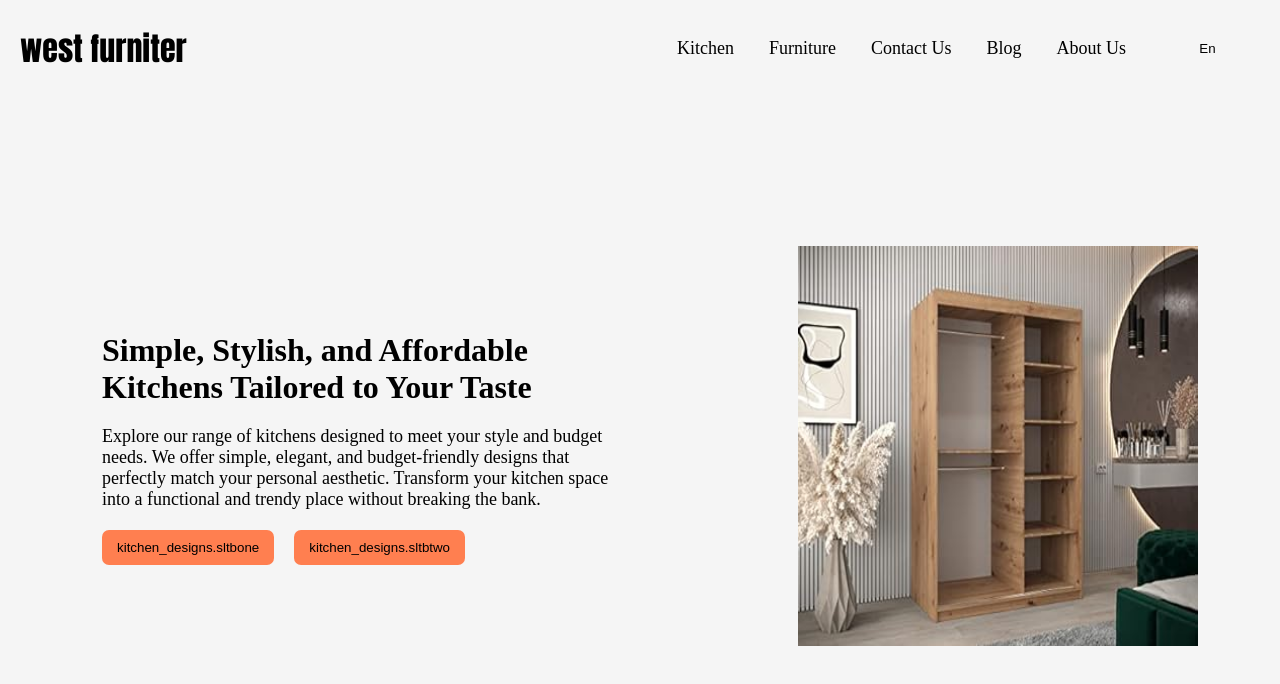
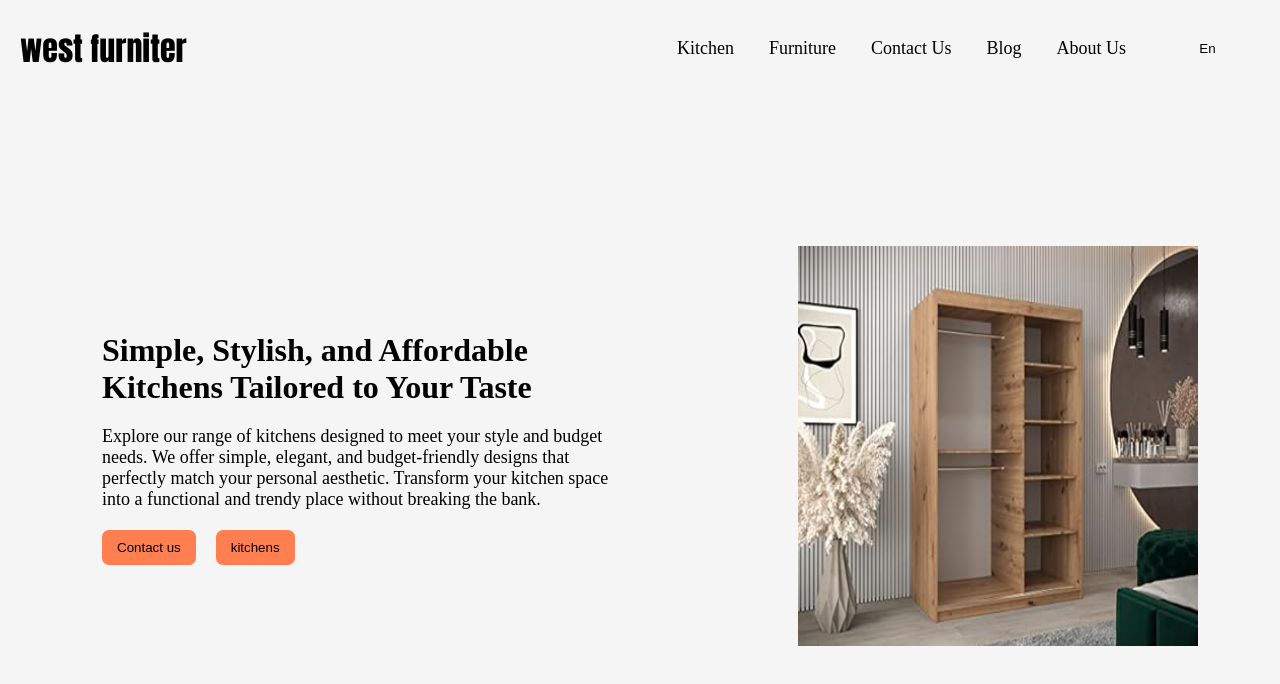
Before and after one commit to bardockAnes/western-furniture, a Next.js app: page /en in a window 1280 px wide. Shown: the top 684 px of the page. Built offline with nearby package versions, Linux system fonts and the light colour scheme.

Commit message:
more editing the buttons

```diff
--- a/messages/ar.json
+++ b/messages/ar.json
@@ -56,6 +56,8 @@
   },
   "kitchen_designs": {
     "title": "مطابخ بسيطة وأنيقة وبأسعار معقولة تلبي ذوق الزبون",
-    "details": "اكتشف مجموعتنا من المطابخ المصممة لتلبية احتياجاتك في الأناقة والميزانية. نقدم تصاميم بسيطة وأنيقة ومناسبة تمامًا لذوقك الشخصي. حول مساحة المطبخ الخاصة بك إلى مكان عملي وعصري دون أن تضطر لدفع ثمن باهظ."
+    "details": "اكتشف مجموعتنا من المطابخ المصممة لتلبية احتياجاتك في الأناقة والميزانية. نقدم تصاميم بسيطة وأنيقة ومناسبة تمامًا لذوقك الشخصي. حول مساحة المطبخ الخاصة بك إلى مكان عملي وعصري دون أن تضطر لدفع ثمن باهظ.",
+    "buttonone": "إتصل بنا",
+    "buttontwo": "المطابخ"
   }
 }
--- a/messages/en.json
+++ b/messages/en.json
@@ -57,6 +57,8 @@
   },
   "kitchen_designs": {
     "title": "Simple, Stylish, and Affordable Kitchens Tailored to Your Taste",
-    "details": "Explore our range of kitchens designed to meet your style and budget needs. We offer simple, elegant, and budget-friendly designs that perfectly match your personal aesthetic. Transform your kitchen space into a functional and trendy place without breaking the bank."
+    "details": "Explore our range of kitchens designed to meet your style and budget needs. We offer simple, elegant, and budget-friendly designs that perfectly match your personal aesthetic. Transform your kitchen space into a functional and trendy place without breaking the bank.",
+    "buttonone": "Contact us",
+    "buttontwo": "kitchens"
   }
 }
--- a/messages/fr.json
+++ b/messages/fr.json
@@ -56,6 +56,8 @@
   },
   "kitchen_designs": {
     "title": "Des cuisines simples, stylées et abordables pour tous les goûts",
-    "details": "Découvrez nos cuisines conçues pour répondre à vos besoins de style et de budget. Nous offrons des designs simples, élégants et abordables qui s'adaptent à votre esthétique personnelle. Transformez votre espace de cuisine en un lieu fonctionnel et tendance sans vous ruiner."
+    "details": "Découvrez nos cuisines conçues pour répondre à vos besoins de style et de budget. Nous offrons des designs simples, élégants et abordables qui s'adaptent à votre esthétique personnelle. Transformez votre espace de cuisine en un lieu fonctionnel et tendance sans vous ruiner.",
+    "buttonone": "Contactez Nous",
+    "buttontwo": "Cuisines"
   }
 }
--- a/src/components/SpaceLand/SpaceLandText.tsx
+++ b/src/components/SpaceLand/SpaceLandText.tsx
@@ -10,8 +10,8 @@ function SpaceLandText() {
       <div className='sltt'>{t('title')}</div>
       <div className='sltd'>{t('details')}</div>
       <div className='sltbs'>
-        <button className='sltb'>{t('sltbone')}</button>
-        <button className='sltb'>{t('sltbtwo')}</button>
+        <button className='sltb'>{t('buttonone')}</button>
+        <button className='sltb'>{t('buttontwo')}</button>
       </div>
     </div>
   )
```
